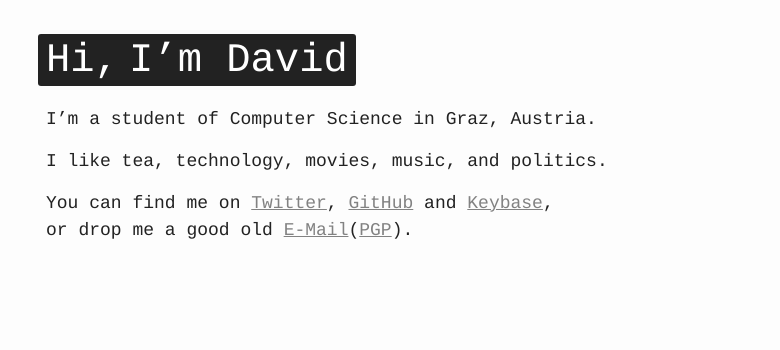
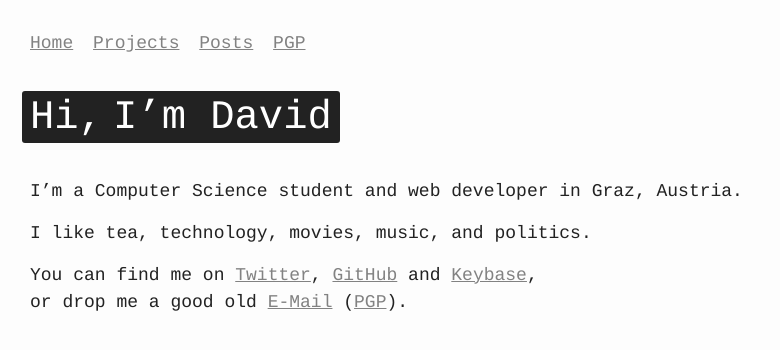
Before and after one commit to davidrauch/davidrauch.at, a Jekyll site: the page built from index.md, in a window 1280 px wide. Shown: the top 350 px of the page, without its empty margins (0-780 px from the left). Built offline with Jekyll 4.4.1, drawn with Linux system fonts in a browser that asks for light colours.

Commit message:
Added Projects, Posts, and Navigation

```diff
--- a/_includes/header.html
+++ b/_includes/header.html
@@ -0,0 +1,10 @@
+<nav id="navigation">
+
+	<ul class="navigation-list">
+		<li><a href="/">Home</a></li>
+		<li><a href="/projects">Projects</a></li>
+		<li><a href="/posts">Posts</a></li>
+		<li><a href="/pgp">PGP</a></li>
+	</ul>
+
+</nav>
--- a/_layouts/default.html
+++ b/_layouts/default.html
@@ -1,20 +1,16 @@
 <!DOCTYPE html>
 <html>
 
-  {% include head.html %}
+    {% include head.html %}
 
-  <body>
+    <body>
+        <div class="wrapper">
+            {% include header.html %}
 
-    {% include header.html %}
+            {{ content }}
 
-    <div class="page-content">
-      <div class="wrapper">
-        {{ content }}
-      </div>
-    </div>
-
-    {% include footer.html %}
-
+            {% include footer.html %}
+        </div>
   </body>
 
 </html>
--- a/_sass/_layout.scss
+++ b/_sass/_layout.scss
@@ -1,12 +1,26 @@
+/* Navigation */
+
+.navigation-list {
+    list-style: none;
+    margin-left: 0;
+    margin-bottom: $spacing-unit;
+
+    li {
+        display: inline;
+        padding-right: .5em;
+    }
+}
+
 /* Pages */
 
 .page-header {
     position: relative;
     color: white;
     font-size: 1.5em;
+    margin-bottom: $spacing-unit;
 
     .black-box {
-        background-color: #222;
+        background-color: $text-color;
         padding: 3px 8px;
         border-radius: 3px;
     }
@@ -14,8 +28,15 @@
     .spacing-fixer {
     	padding-right: .25em;
     }
+
+    .page-title {
+        margin-top: 0;
+        margin-left: -8px;
+    }
 }
 
-.page-content {
-    padding-left: 8px;
+/* Headlines */
+
+h1, h2, h3, h4 {
+    margin-top: 1em;
 }
--- a/index.md
+++ b/index.md
@@ -3,8 +3,8 @@ layout: page
 title: Hi, I’m David
 ---
 
-I’m a student of Computer Science in Graz, Austria.
+I’m a Computer Science student and web developer in Graz, Austria.
 
 I like tea, technology, movies, music, and politics.
 
-You can find me on <a href="https://twitter.com/_daver">Twitter</a>, <a href="https://github.com/davidrauch">GitHub</a> and <a href="https://keybase.io/davidrauch">Keybase</a>,<br>or drop me a good old <a href="mailto:mail@davidrauch.at">E-Mail</a>(<a href="/pgp">PGP</a>).
+You can find me on <a href="https://twitter.com/_daver">Twitter</a>, <a href="https://github.com/davidrauch">GitHub</a> and <a href="https://keybase.io/davidrauch">Keybase</a>,<br>or drop me a good old <a href="mailto:mail@davidrauch.at">E-Mail</a> (<a href="/pgp">PGP</a>).
```
Also changed, not shown: posts.md (added, +6 -0 lines), projects.md (added, +22 -0 lines).
